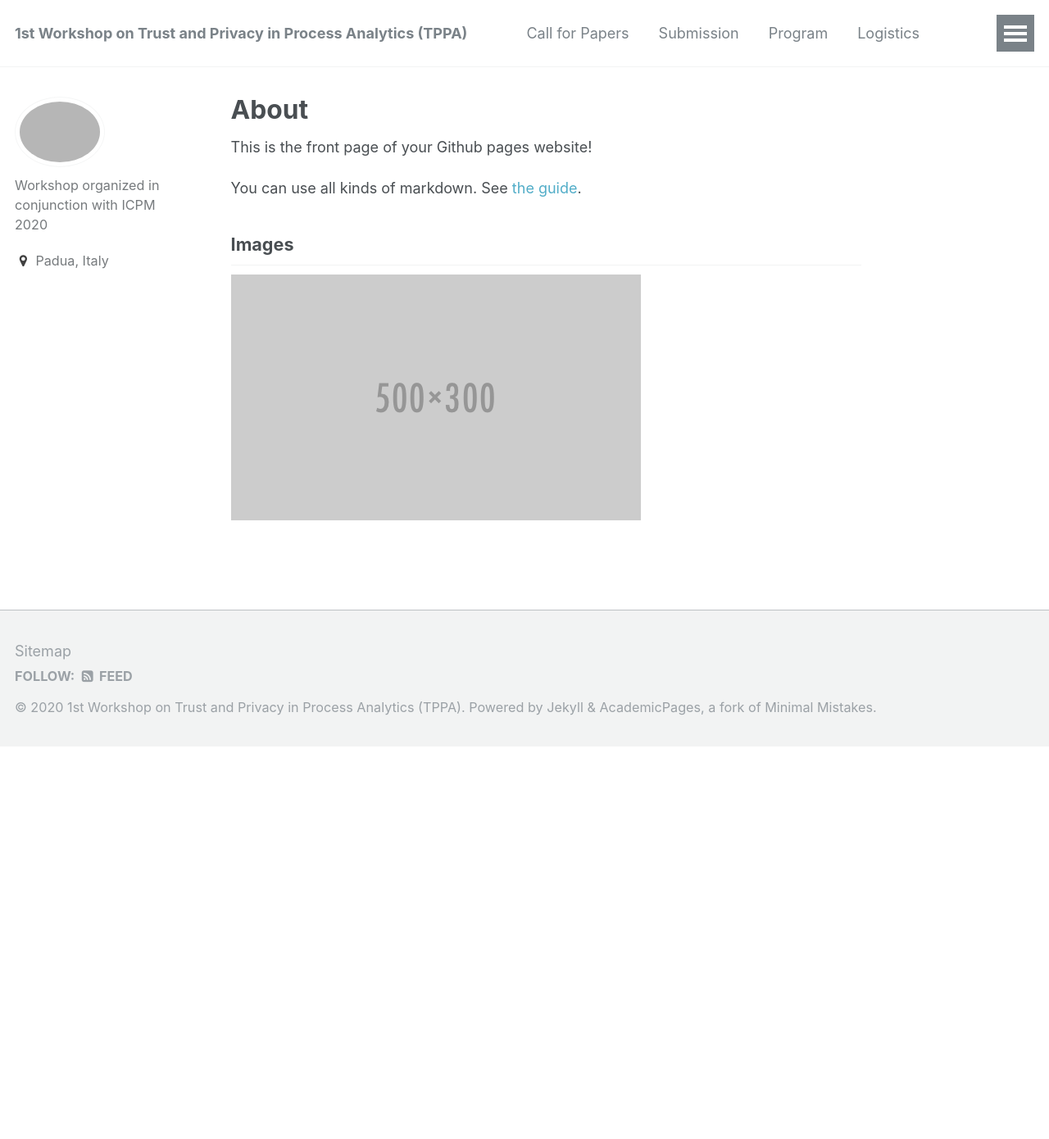
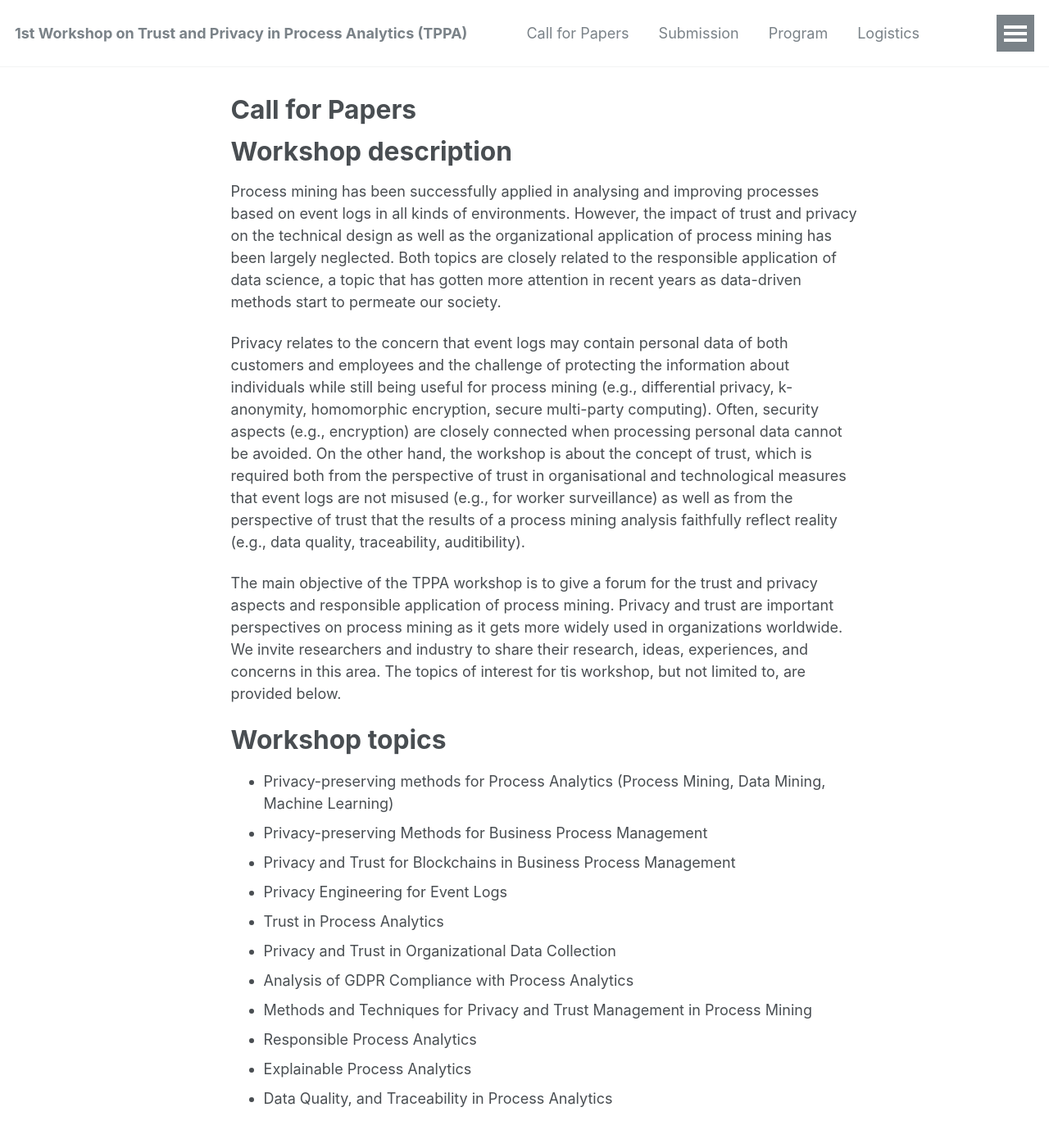
Before and after one commit to academicpages/events, a Jekyll site: the page built from _pages/about.md, in a window 1280 px wide and 1400 px high. Shown: the top 1390 px of the window at 82% size. Built offline with Jekyll 4.4.1, drawn with Linux system fonts in a browser that asks for light colours.

Commit message:
Update about.md

```diff
--- a/_pages/about.md
+++ b/_pages/about.md
@@ -1,15 +1,30 @@
 ---
 permalink: /
-title: "About"
-author_profile: true
+title: "Call for Papers"
+author_profile: false
 redirect_from:
   - /about/
   - /about.html
 ---
 
-This is the front page of your Github pages website!
+# Workshop description
 
-You can use all kinds of markdown. See [the guide](/events/markdown/).
+Process mining has been successfully applied in analysing and improving processes based on event logs in all kinds of environments. However, the impact of trust and privacy on the technical design as well as the organizational application of process mining has been largely neglected. Both topics are closely related to the responsible application of data science, a topic that has gotten more attention in recent years as data-driven methods start to permeate our society.
 
-## Images
-![alt text](/images/500x300.png "Logo Title Text 1")
+Privacy relates to the concern that event logs may contain personal data of both customers and employees and the challenge of protecting the information about individuals while still being useful for process mining (e.g., differential privacy, k-anonymity, homomorphic encryption, secure multi-party computing). Often, security aspects (e.g., encryption) are closely connected when processing personal data cannot be avoided. On the other hand, the workshop is about the concept of trust, which is required both from the perspective of trust in organisational and technological measures that event logs are not misused (e.g., for worker surveillance) as well as from the perspective of trust that the results of a process mining analysis faithfully reflect reality (e.g., data quality, traceability, auditibility).
+
+The main objective of the TPPA workshop is to give a forum for the trust and privacy aspects and responsible application of process mining. Privacy and trust are important perspectives on process mining as it gets more widely used in organizations worldwide. We invite researchers and industry to share their research, ideas, experiences, and concerns in this area. The topics of interest for tis workshop, but not limited to, are provided below.
+
+# Workshop topics
+
+* Privacy-preserving methods for Process Analytics (Process Mining, Data Mining, Machine Learning)
+* Privacy-preserving Methods for Business Process Management
+* Privacy and Trust for Blockchains in Business Process Management
+* Privacy Engineering for Event Logs
+* Trust in Process Analytics
+* Privacy and Trust in Organizational Data Collection
+* Analysis of GDPR Compliance with Process Analytics
+* Methods and Techniques for Privacy and Trust Management in Process Mining
+* Responsible Process Analytics
+* Explainable Process Analytics
+* Data Quality, and Traceability in Process Analytics
```
